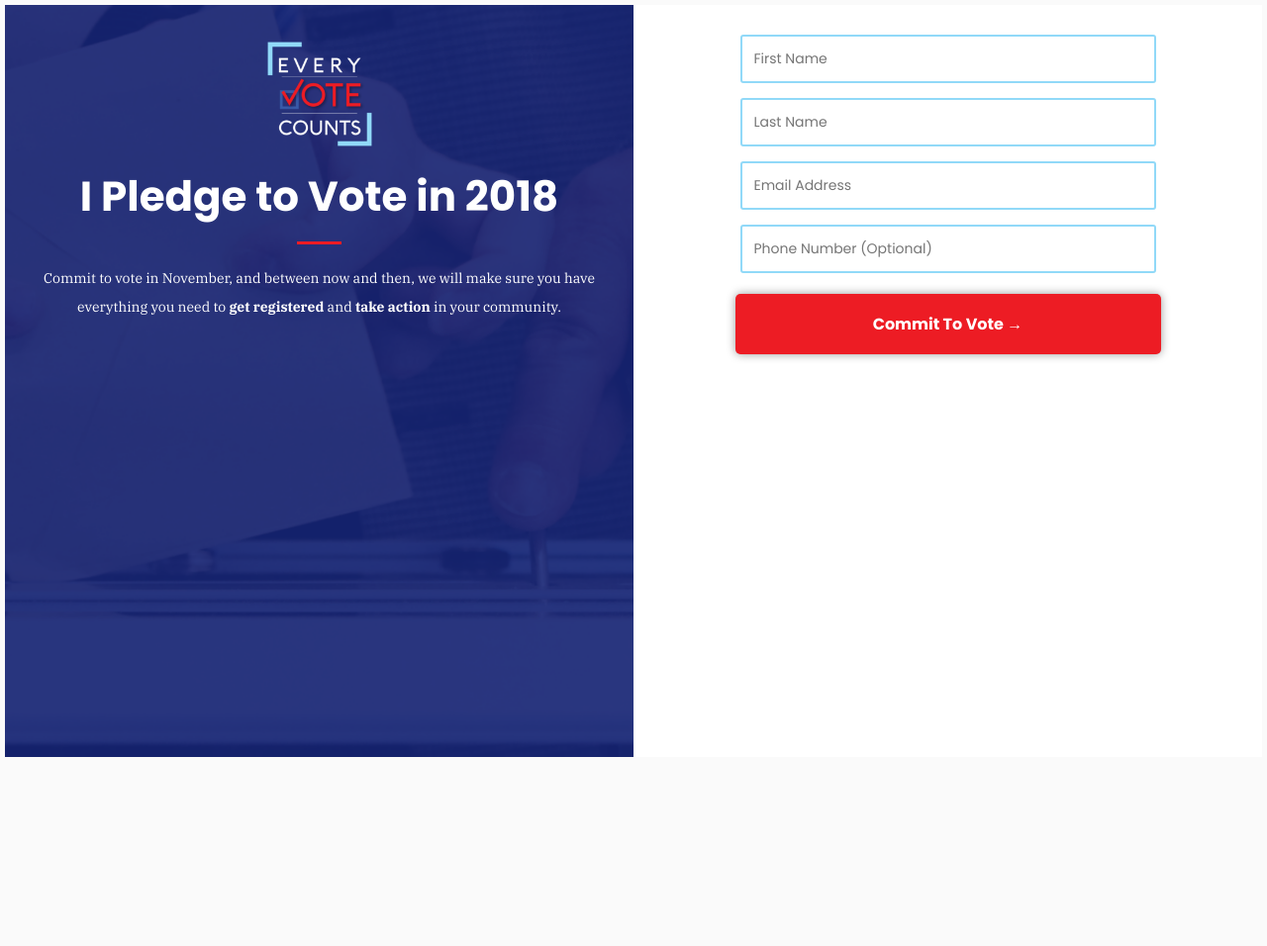
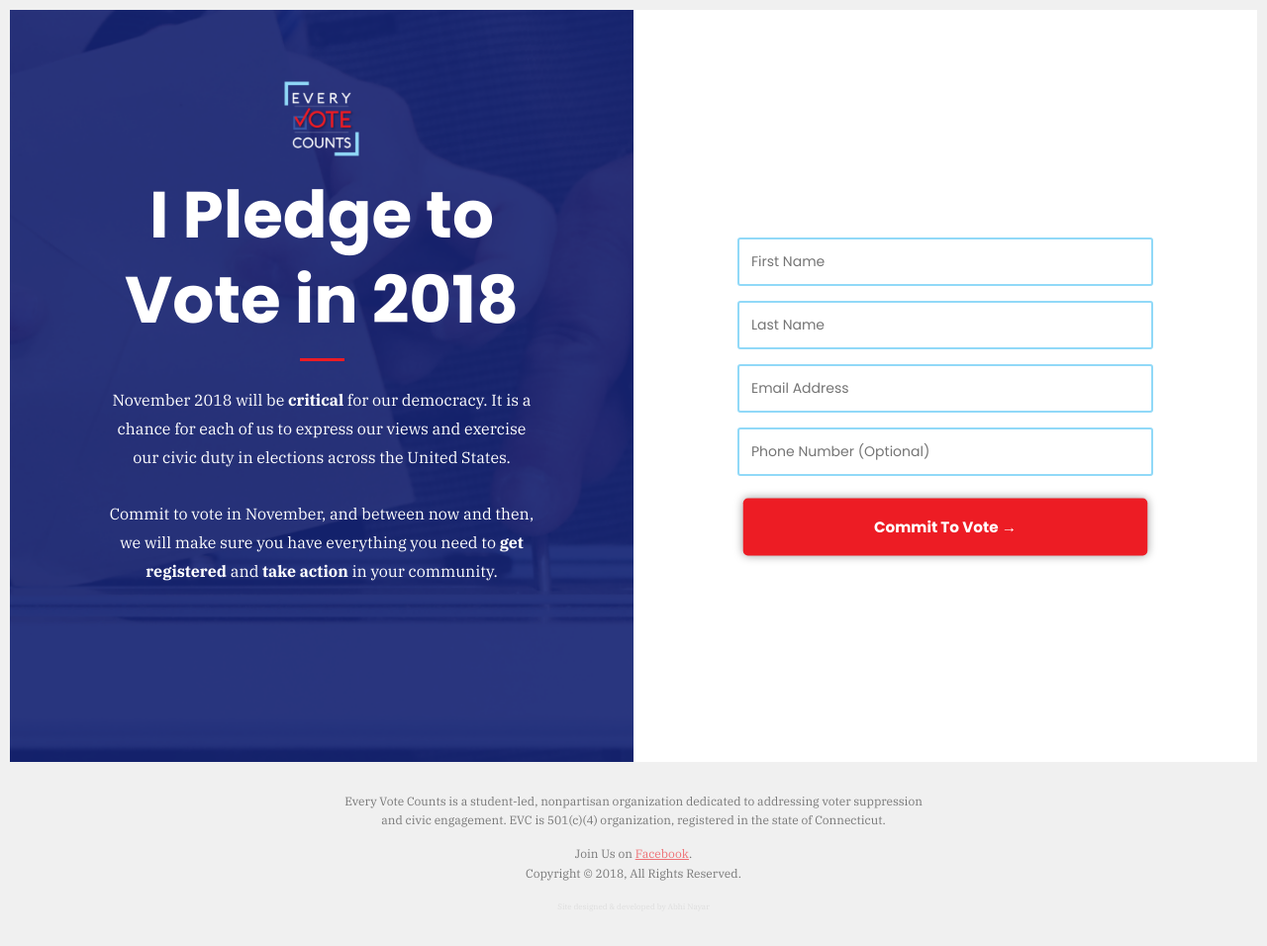
Before and after one commit to CampbellStreator/EveryVoteCounts, a plain HTML site: page index.html in a window 1280 px wide. Shown: the whole page at 99% size. Before the commit the page ends 800 px from the top, so only its background shows below. Drawn offline with nearby package versions, Linux system fonts and the light colour scheme.

Commit message:
Almost done with V1

```diff
--- a/index.html
+++ b/index.html
@@ -4,6 +4,18 @@
   <head>
     <meta charset="utf-8">
     <meta name="viewport" content="width=device-width, initial-scale=1.0">
+
+    <!-- Favicon -->
+    <link rel="apple-touch-icon" sizes="180x180" href="/favicon/apple-touch-icon.png">
+    <link rel="icon" type="image/png" sizes="32x32" href="/favicon/favicon-32x32.png">
+    <link rel="icon" type="image/png" sizes="16x16" href="/favicon/favicon-16x16.png">
+    <link rel="manifest" href="/favicon/site.webmanifest">
+    <link rel="mask-icon" href="/favicon/safari-pinned-tab.svg" color="#5bbad5">
+    <link rel="shortcut icon" href="/favicon/favicon.ico">
+    <meta name="msapplication-TileColor" content="#da532c">
+    <meta name="msapplication-config" content="/favicon/browserconfig.xml">
+    <meta name="theme-color" content="#ffffff">
+
 
     <title>Pledge To Vote | Every Vote Counts</title>
 
@@ -41,7 +53,7 @@
           </div>
           <!-- Title -->
           <div class="title">
-            <h1>I Pledge to Vote in 2018 </h1>
+            <h1>I Pledge to Vote in 2018</h1>
           </div>
           <!-- Divider -->
           <span class="divider"></span>
@@ -62,7 +74,7 @@
         <!-- Right Panel -->
         <div class="panel-wrapper">
           <div class="vote-form-wrapper">
-            <div id="pledge-form" class="vote-form">
+            <form id="pledge-form" class="vote-form">
               <div class="input-wrap">
                 <input id="fname" class="half-input" type="text" name="fname" placeholder="First Name">
                 <input id="lname" class="half-input" type="text" name="lname" placeholder="Last Name">
@@ -76,7 +88,24 @@
               <div class="btn-wrap">
                 <button id="submit-btn" class="button">Commit To Vote &rarr;</button>
               </div>
-            </div>
+            </form>
+          </div>
+        </div>
+      </div>
+    </div>
+    <div id="footer">
+      <div class="footer-wrapper">
+        <div class="footer-text">
+          <p>
+            Every Vote Counts is a student-led, nonpartisan organization dedicated to addressing voter suppression and civic engagement. EVC is 501(c)(4) organization, registered in the state of Connecticut.
+          </p>
+          <div class="footer-links">
+            Join Us on <a href="https://www.facebook.com/YaleEveryVoteCounts/?hc_ref=ARRgff-61YEXzxK8iO-cuHQ8WmCHJBkZAiyFNSM0ipEJkV4nWqbLu0ByHl1o_8FIlnA&fref=nf">Facebook</a>.
+            <br>
+            Copyright &copy; 2018, All Rights Reserved.
+          </div>
+          <div class="author">
+            <a href="https://linkin.com/in/abhinayar">Site designed & developed by Abhi Nayar</a>
           </div>
         </div>
       </div>
@@ -87,11 +116,19 @@
       crossorigin="anonymous"></script>
     <script src='./ext/jquery-serialize.js'></script>
     <script>
-      var $form = $('#pledge-form'),
+      // Get the variables
+      var $form = $('form#pledge-form'),
       url = 'https://script.google.com/macros/s/AKfycbwC7rrSfKt9ntAYyLL4qm7tVdXf6xknIkdQzPa6uqcVNKEBvdK6/exec'
 
+      // Stop the form from submitting
+      $('#pledge-form').on('submit', function(e) {
+        e.preventDefault();
+      })
+
+      // Manually submit the form via button click
       $('#pledge-form button').on('click', function(e) {
         e.preventDefault();
+        $('#pledge-form button').text('Submitting...');
 
         if (!$(this).hasClass('disabled')) {
           $(this).addClass('disabled');
@@ -113,17 +150,19 @@
             }
             );
           } else {
+            $('#pledge-form button').html('Commit To Vote &rarr;');
             $(this).removeClass('disabled');
           }
         }
       })
 
+      // Form validation - not strong, but quick and dirty.
       function validateForm(fname, lname, email) {
         console.log(fname, lname, email);
 
         if (!fname || fname.length == 0 || fname == '') {
           alert('First name is required');
-          $('#pledge-form #fname').addClass('err');
+          $('#pledge-form input').addClass('err');
           return false;
         } else {
           console.log('fname checks')
@@ -131,7 +170,7 @@
 
         if (!lname || lname.length == 0 || lname == '') {
           alert('Last name is required');
-          $('#pledge-form #lname').addClass('err');
+          $('#pledge-form input').addClass('err');
           return false;
         } else {
           console.log('lname checks')
@@ -139,7 +178,7 @@
 
         if (!email || email.length == 0) {
           alert('Valid email is required');
-          $('#pledge-form #email').addClass('err');
+          $('#pledge-form input').addClass('err');
           return false;
         } else {
           console.log('email checks')
--- a/style.css
+++ b/style.css
@@ -16,11 +16,15 @@ body {
   background-color: #fafafa;
   color: #000;
   margin: 0;
-  padding: 5px;
-  padding-bottom: 0;
 } @media (min-width: 540px) {
   body {
     font-size: 16px !important;
+  }
+} @media (min-width: 768px) {
+  body {
+    padding: 10px;
+    padding-bottom: 0;
+    background-color: #f0f0f0;
   }
 }
 /* Resets */
@@ -105,7 +109,7 @@ div, span, h1, p, ul, li, a, form, input, button {
   */
   .r-panel {
     padding-top: 30px;
-    padding-bottom: 60px;
+    padding-bottom: 45px;
     background-color: #ffffff;
   }
   .r-panel .panel-wrapper {
@@ -132,9 +136,13 @@ div, span, h1, p, ul, li, a, form, input, button {
     margin-bottom: 15px;
     border-radius: 3px;
   }
+  #pledge-form input.err {
+    border-color: #ed1c24;
+  }
   #pledge-form input:focus {
     border-color: #3959a7;
   }
+
   #pledge-form button {
     background-color: #ed1c24;
     outline: none;
@@ -149,11 +157,12 @@ div, span, h1, p, ul, li, a, form, input, button {
     box-shadow: 0 0 10px rgba(0,0,0,0.4);
     border-radius: 5px;
     margin-top: 6px;
-    transition: box-shadow 0.12s ease, margin 0.12s ease;
+    transform: scale(0.95);
+    transition: box-shadow 0.12s ease, transform 0.12s ease;
   }
   #pledge-form button:hover {
-    box-shadow: 2px 0 20px rgba(0,0,0,.5);
-    margin-top: 3px;
+    box-shadow: 0px 3px 14px rgba(0,0,0,.5);
+    transform: scale(1);
     cursor: pointer;
   }
   #pledge-form button.disabled {
@@ -163,12 +172,60 @@ div, span, h1, p, ul, li, a, form, input, button {
   /****************
   Btm Content
   */
+  #footer {
+    display: inline-block;
+    width: 100%;
+    padding-top: 30px;
+    padding-bottom: 30px;
+    background-color: #f0f0f0;
+    text-align: center;
+    color: #777;
+  }
+  .footer-wrapper {
+    max-width: 620px;
+    margin: 0 auto;
+  }
+  .footer-text {
+    max-width: 95%;
+    margin: 0 auto;
+    font-size: 12px;
+    line-height: 1.6em;
+    word-wrap: break-word;
+  }
+  .footer-links {
+    display: block;
+    margin-top: 15px;
+  }
+  .footer-links a {
+    color: #ed1c24;
+    opacity: 0.6;
+  }
+  .footer-links a:hover {
+    opacity: 1;
+  }
+  .author a {
+    font-size: 8px;
+    color: #ddd;
+    text-decoration: none;
+    display: block;
+    margin-top: 15px;
+  }
 } @media (min-width: 320px) {
 
 } @media (min-width: 440px) {
 
 } @media (min-width: 540px) {
+  /****************
+  general
+  */
+  .hidden-mob {
+    display: block;
+  }
 
+  .subtitle p {
+    max-width: 420px;
+    margin: 0 auto;
+  }
 } @media (min-width: 600px) {
 
 } @media (min-width: 720px) {
@@ -183,6 +240,20 @@ div, span, h1, p, ul, li, a, form, input, button {
     display: inline-block;
     float: left;
     height: 95vh;
+    padding-top: 60px;
+  }
+
+  .l-panel .logo img {
+    max-width: 100px;
+  }
+
+  /* Title */
+  .title h1 {
+    font-size: 46px;
+  }
+
+  .subtitle p {
+    font-size: 16px;
   }
 
   /****************
@@ -193,18 +264,50 @@ div, span, h1, p, ul, li, a, form, input, button {
     display: inline-block;
     float: left;
     height: 95vh;
+    padding-top: 230px;
+  }
+
+  #pledge-form {
+    max-width: 90%;
+    margin: 0 auto;
   }
 
 } @media (min-width: 850px) {
+  /* Title */
+  .title h1 {
+    font-size: 52px;
+  }
+} @media (min-width: 920px) {
+  /* Title */
+  .title h1 {
+    font-size: 60px;
+    line-height: 1.3em;
+  }
 
-} @media (min-width: 920px) {
-
+  .r-panel {
+    padding-top: 230px;
+  }
 } @media (min-width: 992px) {
   /****************
   Left Panel | Top Panel
   */
   .l-panel {
     background-image: url('./img/bg/main_tablet.png');
+  }
+  /* Title */
+  .title h1 {
+    font-size: 66px;
+    line-height: 1.3em;
+    max-width: 420px;
+    margin: 0 auto;
+  }
+
+  .subtitle p {
+    max-width: 440px;
+  }
+
+  .divider {
+    margin-bottom: 10px;
   }
 
 } @media (min-width: 1140px) {
@@ -216,9 +319,11 @@ div, span, h1, p, ul, li, a, form, input, button {
   .l-panel {
     background-image: url('./img/bg/main_desktop.png');
   }
-
 } @media (min-width: 1320px) {
 
 } @media (min-width: 1440px) {
-
+  .content {
+    max-width: 1600px;
+    margin: 0 auto;
+  }
 }
```
Also changed, not shown: favicon/browserconfig.xml (added, +9 -0 lines), favicon/android-chrome-192x192.png (added), favicon/apple-touch-icon.png (added), favicon/favicon-16x16.png (added), favicon/favicon-32x32.png (added), favicon/favicon.ico (added), favicon/mstile-150x150.png (added), favicon/safari-pinned-tab.svg (added), favicon/site.webmanifest (added), 1 other file.
